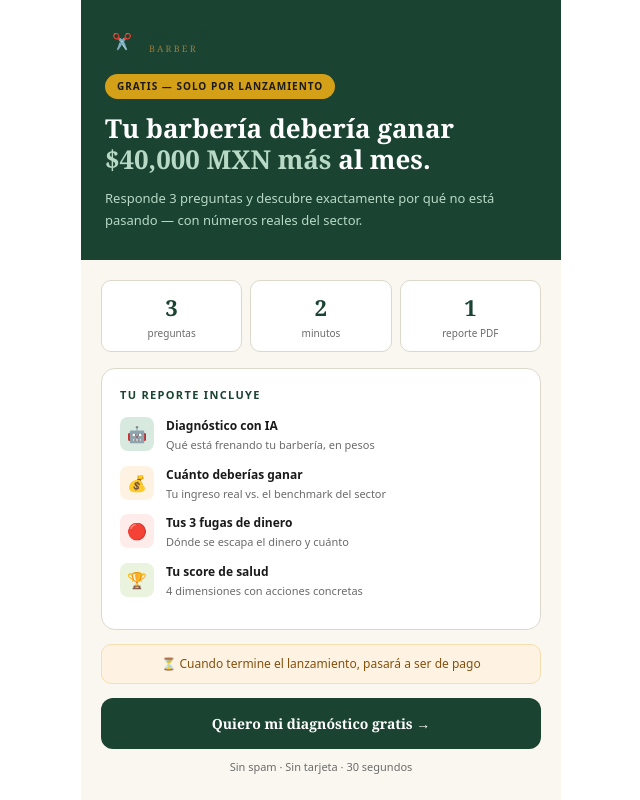
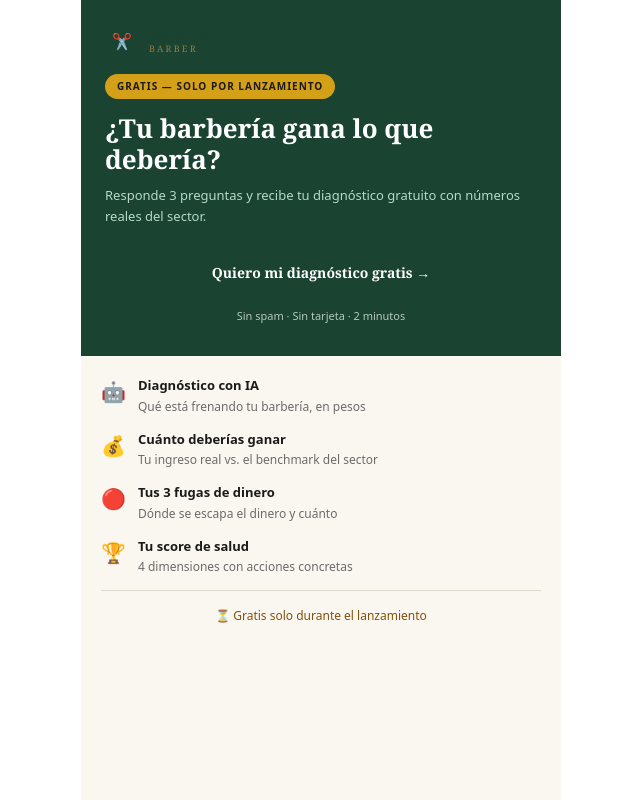
Before and after one commit to etorresborn-cmyk/radarbarber, a Next.js app: page / in a window 1280 px wide. Shown: the whole page, without its empty margins (319-959 px from the left). Built offline with nearby package versions, Linux system fonts and the light colour scheme.

Commit message:
fix: simplificar landing, CTA visible sin scroll

```diff
--- a/app/page.jsx
+++ b/app/page.jsx
@@ -540,48 +540,39 @@ export default function Home() {
 
   // ── INICIO ───────────────────────────────────────────────────────────────────
   if (pantalla === "inicio") return (
-    <div style={{ background: CREMA, minHeight: "100vh", fontFamily: "Georgia, serif", maxWidth: 480, margin: "0 auto" }}>
-      <div style={{ background: VERDE, padding: "24px 24px 28px" }}>
+    <div style={{ background: CREMA, minHeight: "100vh", fontFamily: "Georgia, serif", maxWidth: 480, margin: "0 auto", display: "flex", flexDirection: "column" }}>
+      {/* HERO — todo visible sin scroll en móvil */}
+      <div style={{ background: VERDE, padding: "24px 24px 32px", flex: "none" }}>
         <Logo />
         <div style={{ background: "#D4A017", color: "#1A1A1A", fontSize: 10, fontWeight: 700, letterSpacing: "0.1em", fontFamily: "system-ui", padding: "5px 12px", borderRadius: 20, display: "inline-block", marginTop: 16, marginBottom: 14 }}>GRATIS — SOLO POR LANZAMIENTO</div>
-        <h1 style={{ color: BLANCO, fontSize: 26, fontWeight: 700, lineHeight: 1.2, margin: "0 0 12px", fontFamily: "Georgia, serif" }}>
-          Tu barbería debería ganar <span style={{ color: VERDE_CLARO }}>$40,000 MXN más</span> al mes.
+        <h1 style={{ color: BLANCO, fontSize: 26, fontWeight: 700, lineHeight: 1.2, margin: "0 0 10px", fontFamily: "Georgia, serif" }}>
+          ¿Tu barbería gana lo que debería?
         </h1>
-        <p style={{ color: VERDE_CLARO, fontSize: 13, lineHeight: 1.7, margin: 0, fontFamily: "system-ui" }}>
-          Responde 3 preguntas y descubre exactamente por qué no está pasando — con números reales del sector.
+        <p style={{ color: VERDE_CLARO, fontSize: 13, lineHeight: 1.6, margin: "0 0 20px", fontFamily: "system-ui" }}>
+          Responde 3 preguntas y recibe tu diagnóstico gratuito con números reales del sector.
         </p>
+        <BtnPrimario onClick={() => setPantalla("formulario")}>Quiero mi diagnóstico gratis →</BtnPrimario>
+        <p style={{ color: VERDE_SUAVE, fontSize: 11, textAlign: "center", marginTop: 10, fontFamily: "system-ui", opacity: 0.8 }}>Sin spam · Sin tarjeta · 2 minutos</p>
       </div>
+      {/* BENEFICIOS — debajo del fold, para quien quiere saber más */}
       <div style={{ padding: "20px 20px 24px" }}>
-        <div style={{ display: "flex", gap: 8, marginBottom: 16 }}>
-          {[["3", "preguntas"], ["2", "minutos"], ["1", "reporte PDF"]].map(([num, label]) => (
-            <div key={label} style={{ flex: 1, background: BLANCO, border: `1px solid ${GRIS_BORDE}`, borderRadius: 10, padding: "10px 6px", textAlign: "center" }}>
-              <div style={{ color: VERDE, fontSize: 22, fontWeight: 700, fontFamily: "Georgia, serif" }}>{num}</div>
-              <div style={{ color: GRIS, fontSize: 10, fontFamily: "system-ui", marginTop: 2 }}>{label}</div>
+        {[
+          ["🤖", "Diagnóstico con IA", "Qué está frenando tu barbería, en pesos"],
+          ["💰", "Cuánto deberías ganar", "Tu ingreso real vs. el benchmark del sector"],
+          ["🔴", "Tus 3 fugas de dinero", "Dónde se escapa el dinero y cuánto"],
+          ["🏆", "Tu score de salud", "4 dimensiones con acciones concretas"],
+        ].map(([ic, t, d]) => (
+          <div key={t} style={{ display: "flex", gap: 12, marginBottom: 14, alignItems: "flex-start" }}>
+            <div style={{ fontSize: 20, flexShrink: 0, marginTop: 1 }}>{ic}</div>
+            <div>
+              <div style={{ color: CARBON, fontSize: 13, fontWeight: 700, fontFamily: "system-ui", marginBottom: 2 }}>{t}</div>
+              <div style={{ color: GRIS, fontSize: 12, lineHeight: 1.5, fontFamily: "system-ui" }}>{d}</div>
             </div>
-          ))}
+          </div>
+        ))}
+        <div style={{ borderTop: `1px solid ${GRIS_BORDE}`, paddingTop: 16, marginTop: 4, textAlign: "center", color: "#854F0B", fontSize: 12, fontFamily: "system-ui" }}>
+          ⏳ Gratis solo durante el lanzamiento
         </div>
-        <div style={{ background: BLANCO, borderRadius: 14, padding: "18px", marginBottom: 14, border: `1px solid ${GRIS_BORDE}` }}>
-          <div style={{ color: VERDE, fontSize: 11, fontWeight: 700, letterSpacing: "0.12em", fontFamily: "system-ui", marginBottom: 14 }}>TU REPORTE INCLUYE</div>
-          {[
-            ["🤖", "#D8EAE0", "Diagnóstico con IA", "Qué está frenando tu barbería, en pesos"],
-            ["💰", "#FEF3E2", "Cuánto deberías ganar", "Tu ingreso real vs. el benchmark del sector"],
-            ["🔴", "#FDECEA", "Tus 3 fugas de dinero", "Dónde se escapa el dinero y cuánto"],
-            ["🏆", "#EAF3DE", "Tu score de salud", "4 dimensiones con acciones concretas"],
-          ].map(([ic, bg, t, d]) => (
-            <div key={t} style={{ display: "flex", gap: 12, marginBottom: 12, alignItems: "flex-start" }}>
-              <div style={{ width: 34, height: 34, borderRadius: 8, background: bg, display: "flex", alignItems: "center", justifyContent: "center", fontSize: 16, flexShrink: 0 }}>{ic}</div>
-              <div>
-                <div style={{ color: CARBON, fontSize: 12, fontWeight: 700, fontFamily: "system-ui", marginBottom: 2 }}>{t}</div>
-                <div style={{ color: GRIS, fontSize: 11, lineHeight: 1.5, fontFamily: "system-ui" }}>{d}</div>
-              </div>
-            </div>
-          ))}
-        </div>
-        <div style={{ background: "#FEF3E2", border: "1px solid #F5DFB0", borderRadius: 10, padding: "10px 14px", marginBottom: 14, textAlign: "center", color: "#854F0B", fontSize: 12, fontFamily: "system-ui" }}>
-          ⏳ Cuando termine el lanzamiento, pasará a ser de pago
-        </div>
-        <BtnPrimario onClick={() => setPantalla("formulario")}>Quiero mi diagnóstico gratis →</BtnPrimario>
-        <p style={{ color: GRIS, fontSize: 11, textAlign: "center", marginTop: 10, fontFamily: "system-ui" }}>Sin spam · Sin tarjeta · 30 segundos</p>
       </div>
     </div>
   );
```
